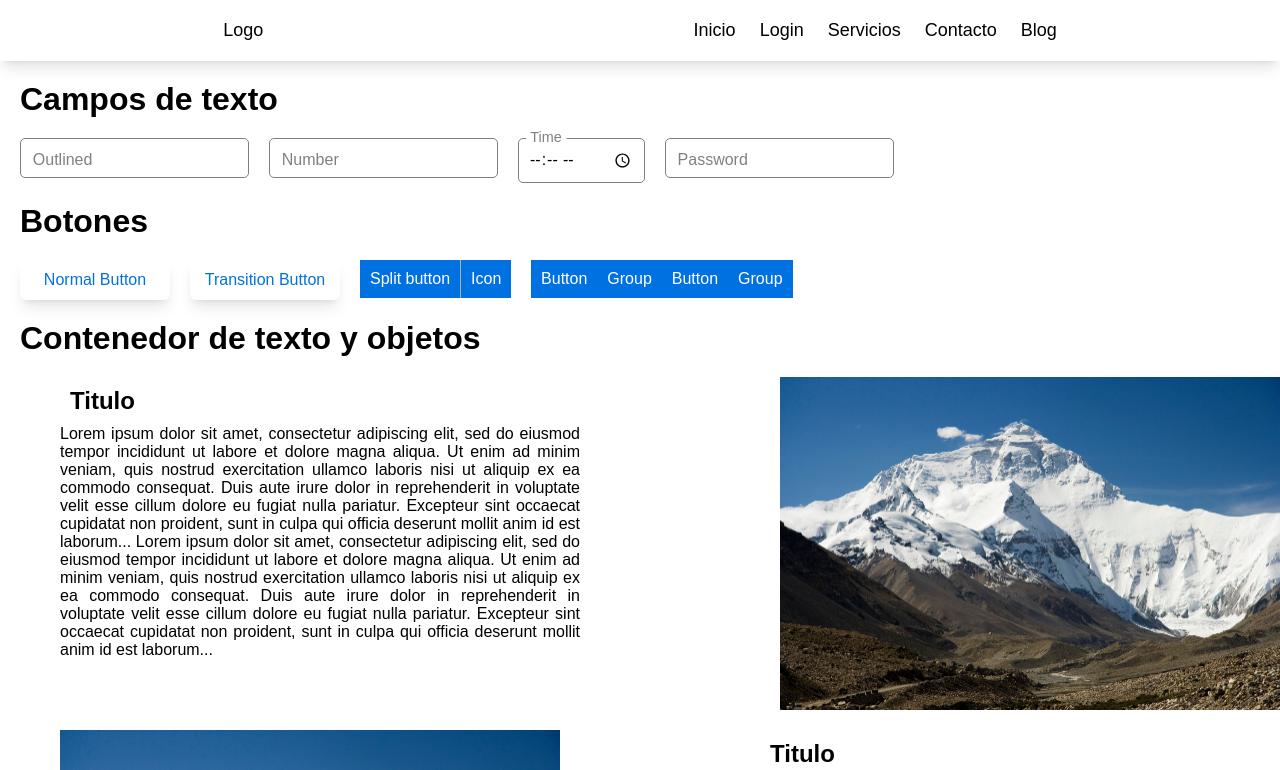
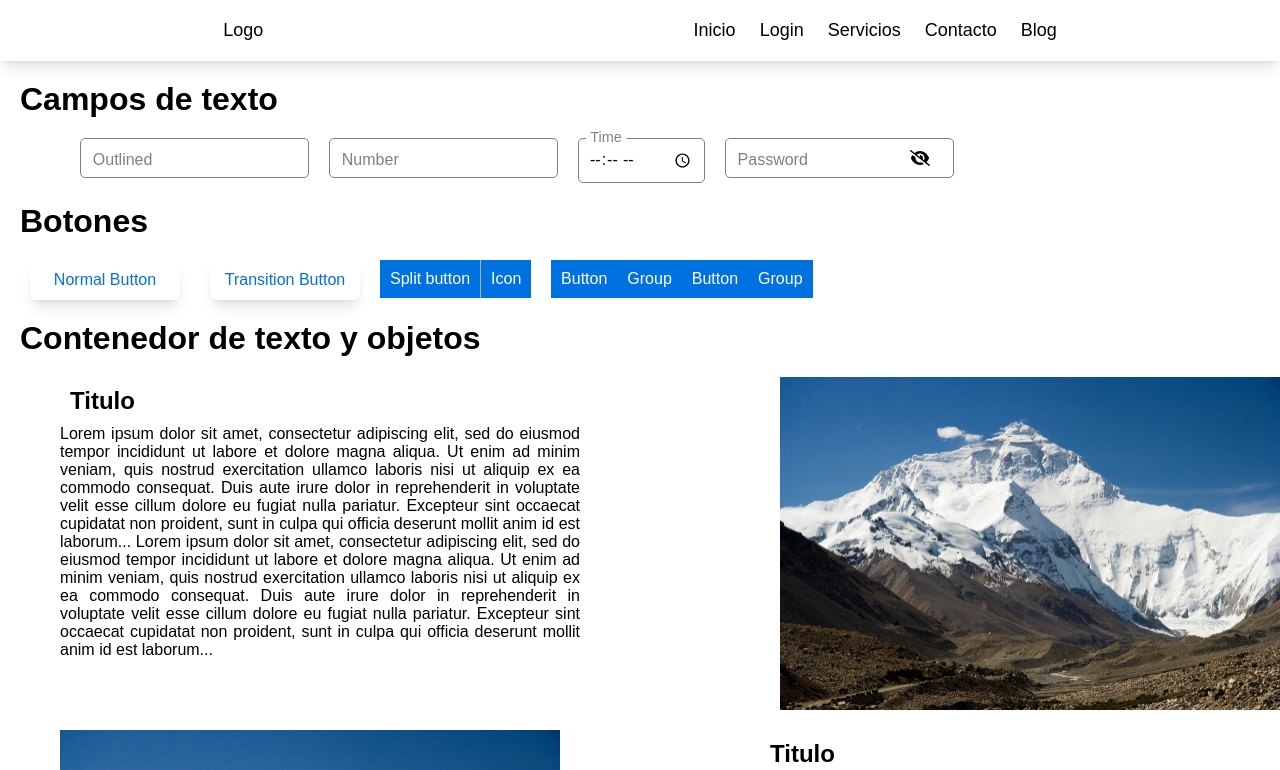
Before and after one commit to Eduardo-RE/Components, a React (Vite) app: page / in a window 1280 px wide. Shown: the top 770 px of the page. Built offline with nearby package versions, Linux system fonts and the light colour scheme.

Commit message:
Diseño actualizadp

```diff
--- a/src/components/Button/NormalButton.css
+++ b/src/components/Button/NormalButton.css
@@ -6,13 +6,13 @@
 .btn-normal {
   width: 150px;
   height: 40px;
-  margin-left: 20px;
+  margin-left: 30px;
   font-size: medium;
   border-radius: 6px;
   border-width: 0px;
   cursor: pointer;
   background-color: white;
-  box-shadow: 0 10px 15px -3px rgb(0 0 0 / 0.1), 0 4px 6px -4px rgb(0 0 0 / 0.1);
+  box-shadow: 0 10px 15px -3px rgb(0 0 0 / 0.1), 0 4px 6px -4px rgba(0, 0, 0, 0.1);
   color: #0071e1;
 }
 
@@ -47,7 +47,7 @@
 
 .btn-split:hover {
   color: white;
-  background-color: #0071e1;
+  background-color: #0053a7;
   transition-duration: 300ms;
 }
 
@@ -95,5 +95,5 @@
 }
 
 .group:hover {
-  background-color: #0071e1;
+  background-color: #0053a7;
 }
--- a/src/components/TextField/Input/Outlined.css
+++ b/src/components/TextField/Input/Outlined.css
@@ -1,5 +1,6 @@
 .material-textfield {
   position: relative;
+  margin-left: 20px;
 }
 
 .label {
@@ -40,3 +41,22 @@
   top: 0;
   transform: translateY(-50%) scale(0.9);
 }
+
+.btn-password {
+  position: absolute;
+  left: 185px;
+  bottom: 13px;
+  border: none;
+  background-color: transparent;
+  cursor: pointer;
+}
+
+.eye-icon {
+  width: 20px;
+  height: 20px;
+}
+
+.eye-slash-icon {
+  width: 20px;
+  height: 20px;
+}
--- a/src/components/TextField/Input/Outlined.jsx
+++ b/src/components/TextField/Input/Outlined.jsx
@@ -1,5 +1,5 @@
-// import { FontAwesomeIcon } from "@fortawesome/react-fontawesome";
-// import { solid } from '@fortawesome/fontawesome-svg-core/import.macro'
+import { faEye, faEyeSlash } from "@fortawesome/free-solid-svg-icons";
+import { FontAwesomeIcon } from "@fortawesome/react-fontawesome";
 import React, { useState } from "react";
 import "./Outlined.css";
 
@@ -27,17 +27,17 @@ const Outlined = () => {
         <label className="label">Outlined</label>
       </div>
 
-      <div className="material-textfield" style={{ marginLeft: "20px" }}>
+      <div className="material-textfield">
         <input className="input" placeholder=" " type="number" />
         <label className="label">Number</label>
       </div>
 
-      <div className="material-textfield" style={{ marginLeft: "20px" }}>
+      <div className="material-textfield">
         <input className="input" placeholder=" " type="time" />
         <label className="label">Time</label>
       </div>
 
-      <div className="material-textfield" style={{ marginLeft: "20px" }}>
+      <div className="material-textfield">
         <input
           className="input"
           placeholder=" "
@@ -46,17 +46,17 @@ const Outlined = () => {
           onChange={(e) => handlePasswordChange(e, e)}
         />
         <label className="label">Password</label>
-        {/* <button
-          className="absolute left-56 bottom-3"
+        <button
+          className="btn-password"
           onClick={togglePassword}
           id="show-password"
         >
           {passwordType === "password" ? (
-            <FontAwesomeIcon icon={solid('user-secret')} />
+            <FontAwesomeIcon icon={faEyeSlash} className="eye-icon" />
           ) : (
-            <FontAwesomeIcon icon="fa-solid fa-eye-slash" />
+            <FontAwesomeIcon icon={faEye} className="eye-slash-icon" />
           )}
-        </button> */}
+        </button>
       </div>
     </div>
   );
--- a/src/components/TextField/TextField.css
+++ b/src/components/TextField/TextField.css
@@ -1,5 +1,5 @@
 .texfield-container {
-  margin-left: 10px;
+  margin-left: 30px;
   display: flex;
   flex-direction: row;
 }
--- a/src/pages/Login/Card/Card.css
+++ b/src/pages/Login/Card/Card.css
@@ -15,7 +15,7 @@
   height: fit-content;
   width: 300px;
   padding: 70px;
-  border-radius: 20px;
+  border-radius: 30px;
   box-shadow: 0 10px 15px -3px rgb(0 0 0 / 0.1), 0 4px 6px -4px rgb(0 0 0 / 0.1);
 }
 
@@ -28,8 +28,8 @@
   width: 240px;
   margin-top: 15px;
   font-size: 1rem;
-  border-radius: 5px;
-  border: 1px solid rgb(0, 0, 0);
+  border-radius: 8px;
+  border: 1px solid rgb(68, 65, 65);
   outline: none;
   text-indent: 5px;
   padding: 5px;
@@ -50,7 +50,7 @@
   height: 35px;
   margin-top: 15px;
   font-size: medium;
-  border-radius: 6px;
+  border-radius: 8px;
   border-width: 0px;
   cursor: pointer;
   background-color: white;
@@ -70,7 +70,7 @@
   height: 35px;
   margin-top: 15px;
   font-size: medium;
-  border-radius: 6px;
+  border-radius: 8px;
   border-width: 0px;
   cursor: pointer;
   background-color: white;
@@ -90,7 +90,7 @@
   height: 35px;
   margin-top: 15px;
   font-size: medium;
-  border-radius: 6px;
+  border-radius: 8px;
   border-width: 0px;
   cursor: pointer;
   background-color: white;
@@ -110,7 +110,7 @@
   height: 35px;
   margin-top: 15px;
   font-size: medium;
-  border-radius: 6px;
+  border-radius: 8px;
   border-width: 0px;
   cursor: pointer;
   background-color: white;
```
